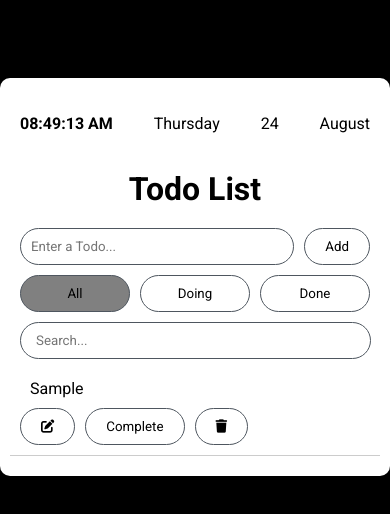
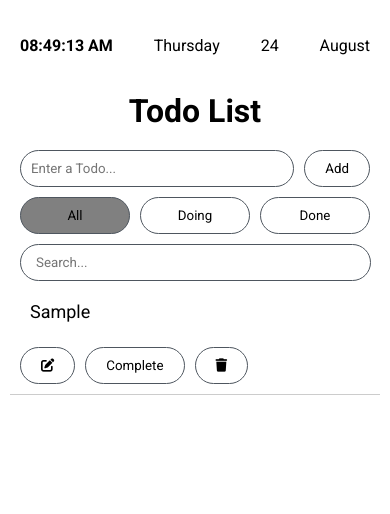
Before and after one commit to Nakky123/TodoList_Project, a React (Vite) app: page / in a window 390 px wide. Both pictures are taken after typing "Sample" into the empty fields and a click on the button "Add". Shown: the top 514 px of the page. Built offline with nearby package versions, Linux system fonts and the light colour scheme.

Commit message:
Update autofocus to edit button and Update convention guide and style to TodoList

```diff
--- a/src/App.jsx
+++ b/src/App.jsx
@@ -1,14 +1,17 @@
 import React, { useState } from "react";
 import "./index.css";
 import TodoList from "./Components/TodoList/TodoList";
+import DateDisplay from "./Components/DateDisplay/DateDisplay";
 
 function App() {
   const [index, setIndex] = useState(0);
   const setIndexId = (index) => setIndex(index);
   return (
-    <div>
+    <main className="wrapper">
+      <DateDisplay />
+      <h1 className="header">Todo List</h1>
       <TodoList indexId={index} setIndex={setIndex} />
-    </div>
+    </main>
   );
 }
 
--- a/src/Components/TodoItem/TodoItem.css
+++ b/src/Components/TodoItem/TodoItem.css
@@ -6,7 +6,7 @@
 .editBtn,
 .completeBtn,
 .deleteBtn {
-  padding: var(--padding-width) 20px;
+  padding: var(--padding-y) 20px;
   border: 1px solid var(--border-color);
   border-radius: var(--border-radius);
   background-color: white;
--- a/src/Components/TodoList/TodoList.css
+++ b/src/Components/TodoList/TodoList.css
@@ -52,13 +52,13 @@ body {
 
 .todoEnter {
   flex-grow: 1;
-  padding: var(--padding-width);
+  padding: var(--padding-y);
   border: 1px solid var(--border-color);
   border-radius: var(--border-radius);
 }
 
 .btn {
-  padding: var(--padding-width) 20px;
+  padding: var(--padding-y) 20px;
   border: 1px solid var(--border-color);
   border-radius: var(--border-radius);
   cursor: pointer;
@@ -82,13 +82,14 @@ body {
 
 .text {
   flex-grow: 1;
+  font-size: var(--text-size);
+  word-break: break-all;
+  padding-top: 10px;
 }
-
+.todoItem {
+  gap: 15px;
+}
 @media screen and (max-width: 768px) {
-  .wrapper {
-    margin: 20% auto;
-  }
-
   .wrapper-2 {
     gap: 10px;
     margin-bottom: 10px;
@@ -102,6 +103,7 @@ body {
   }
   .text {
     padding: 10px;
+    font-size: var(--text-size);
   }
 }
 @media screen and (max-width: 468px) {
@@ -117,4 +119,15 @@ body {
     transition: border-color 0.3s ease;
     grid-column-start: span 3;
   }
+  .wrapper {
+    margin: 0;
+    border: none;
+    box-shadow: none;
+  }
+  .text {
+    font-size: var(--text-size);
+  }
+  body {
+    background-color: white;
+  }
 }
--- a/src/Components/TodoList/TodoList.jsx
+++ b/src/Components/TodoList/TodoList.jsx
@@ -1,4 +1,4 @@
-import React, { useState, useEffect } from "react";
+import React, { useState, useEffect, useRef } from "react";
 import TodoItem from "../TodoItem/Todoitem";
 import "../TodoList/TodoList.css";
 import DateDisplay from "../DateDisplay/DateDisplay";
@@ -13,15 +13,17 @@ function TodoList({ indexId, setIndex }) {
   const [editId, setEditId] = useState(null);
   const [filtered, setFilter] = useState("All");
   const [searchQuery, setSearchQuery] = useState("");
-
+  const inputRef = useRef(null);
   useEffect(() => {
     localStorage.setItem("ITEMS", JSON.stringify(todos));
   }, [todos]);
 
+  // Event handler for input change
   const handleTodoChange = (event) => {
     setCurrentTodo(event.target.value);
   };
 
+  // Event handler for adding a new todo
   const handleAddTodo = () => {
     if (currentTodo.trim() !== "") {
       const newTodo = {
@@ -30,20 +32,23 @@ function TodoList({ indexId, setIndex }) {
         completed: false,
         expanded: false,
       };
-
       setTodos((prevTodos) => [...prevTodos, newTodo]);
       setCurrentTodo("");
     }
   };
 
+  // Event handler for editing a todo and make it focus when we click on the edit button
   const handleEditTodo = (id) => {
     const editedTodo = todos.find((todo) => todo.id === id);
     if (editedTodo) {
       setCurrentTodo(editedTodo.text);
       setEditId(id);
+      // AutoFocus when you clock Edit button
+      inputRef.current.focus();
     }
   };
 
+  // Event handler for saving an edited todo
   const handleSaveEdit = () => {
     if (editId !== null) {
       const updatedTodos = todos.map((todo) =>
@@ -55,6 +60,7 @@ function TodoList({ indexId, setIndex }) {
     }
   };
 
+  // Event handler for handling Enter key press
   const handleKeyDown = (event) => {
     if (event.key === "Enter") {
       if (editId !== null) {
@@ -65,6 +71,7 @@ function TodoList({ indexId, setIndex }) {
     }
   };
 
+  // Event handler for marking a todo as completed
   const handleComplete = (id) => {
     const updatedTodos = todos.map((todo) =>
       todo.id === id ? { ...todo, completed: true } : todo
@@ -72,6 +79,7 @@ function TodoList({ indexId, setIndex }) {
     setTodos(updatedTodos);
   };
 
+  // Event handler for undoing completion of a todo
   const handleUndo = (id) => {
     const updatedTodos = todos.map((todo) =>
       todo.id === id ? { ...todo, completed: false } : todo
@@ -79,11 +87,13 @@ function TodoList({ indexId, setIndex }) {
     setTodos(updatedTodos);
   };
 
+  // Event handler for deleting a todo
   const handleDeleteTodo = (id) => {
     const updatedTodos = todos.filter((todo) => todo.id !== id);
     setTodos(updatedTodos);
   };
 
+  // Event handler for expanding/collapsing a todo
   const handleExpandTodo = (id) => {
     const updatedTodos = [...todos];
     const todo = updatedTodos.find((t) => t.id === id);
@@ -93,10 +103,12 @@ function TodoList({ indexId, setIndex }) {
     }
   };
 
+  // Event handler for search query change
   const handleSearchChange = (event) => {
     setSearchQuery(event.target.value);
   };
 
+  // Filtering based on completion and search
   const filteredTodo =
     filtered === "All"
       ? todos
@@ -112,9 +124,6 @@ function TodoList({ indexId, setIndex }) {
 
   return (
     <div>
-      <div className="wrapper">
-        <DateDisplay />
-        <h1 className="header">Todo List</h1>
       <div className="wrapper-2">
         <input
           type="text"
@@ -123,6 +132,7 @@ function TodoList({ indexId, setIndex }) {
           value={currentTodo}
           onChange={handleTodoChange}
           onKeyDown={handleKeyDown}
+          ref={inputRef}
         />
         <button
           className="btn"
@@ -165,7 +175,6 @@ function TodoList({ indexId, setIndex }) {
         ))}
       </div>
     </div>
-    </div>
   );
 }
 
--- a/src/index.css
+++ b/src/index.css
@@ -1,12 +1,15 @@
+/* Font family Roboto */
 @import url("https://fonts.googleapis.com/css2?family=Roboto:wght@100;300;400;500;700&display=swap");
+/* Font Awesome */
 @import url("https://cdnjs.cloudflare.com/ajax/libs/font-awesome/6.4.0/css/all.min.css");
 :root {
   --border-color: #4e565f;
   --hover-color: gray;
   --border-radius: 20px;
   --roboto: "Roboto", sans-serif;
-  --padding-width: 10px;
+  --padding-y: 10px;
   --text-color: black;
+  --text-size: 18px;
 }
 * {
   font-family: var(--roboto);
```
Also changed, not shown: doc/convention.md (+12 -5 lines), 1 other file (tests, documents, lock files or other folders). Lines whose indentation alone changed are shown as unchanged.
